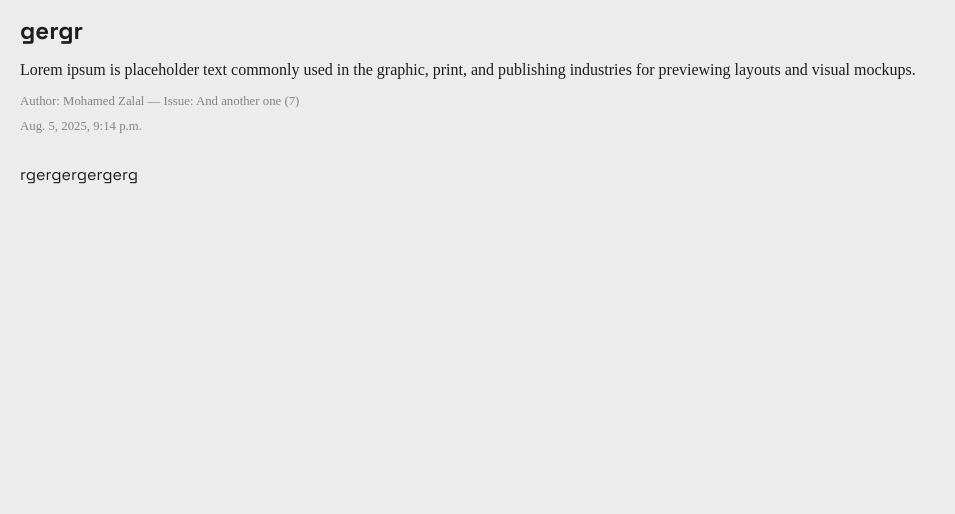
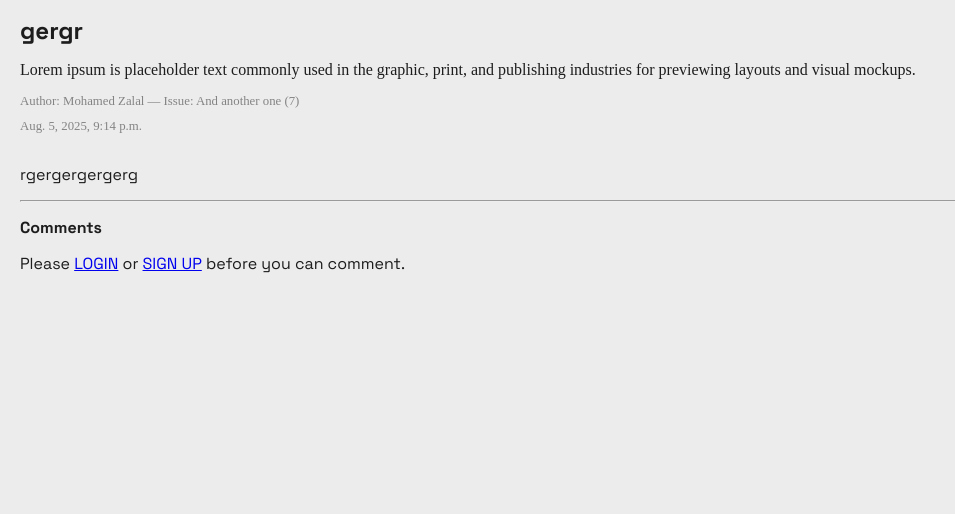
Before and after one commit to mz04030221/core_news, a Django app: page /articles/6/ in a window 1280 px wide. Shown: the part 154-668 px from the top of the page, without its empty margins (0-955 px from the left). Run offline with Django 5.2, Linux system fonts and the light colour scheme; data comes from the database, SQL or seed files in the repository; both versions use the stored data as it was after the commit; some web fonts are replaced.

Commit message:
Add comments

```diff
--- /dev/null
+++ b/articles/forms.py
@@ -0,0 +1,9 @@
+from django import forms
+
+from articles.models import Comment
+
+
+class CommentForm(forms.ModelForm):
+    class Meta:
+        model = Comment
+        fields = ("comment",)
--- a/articles/models.py
+++ b/articles/models.py
@@ -27,3 +27,18 @@ class Article(models.Model):
 
     def get_split_body(self):
         return self.body.split("\r\n")
+
+
+class Comment(models.Model):
+    article = models.ForeignKey(Article, on_delete=models.CASCADE)
+    comment = models.CharField(max_length=140)
+    author = models.ForeignKey(
+        settings.AUTH_USER_MODEL,
+        on_delete=models.CASCADE,
+    )
+
+    def __str__(self):
+        return self.comment
+
+    def get_absolute_url(self):
+        return reverse("article_list")
--- a/articles/views.py
+++ b/articles/views.py
@@ -1,7 +1,43 @@
-from django.views.generic import ListView, DetailView
+from django.views.generic import ListView, DetailView, FormView
+from django.views.generic.detail import SingleObjectMixin
 from django.views.generic.edit import UpdateView, DeleteView, CreateView
 from django.contrib.auth.mixins import LoginRequiredMixin, UserPassesTestMixin
+from django.urls import reverse
+
+from django.views import View
 from articles.models import Article
+from articles.forms import CommentForm
+
+
+class CommentGet(DetailView):
+    model = Article
+    template_name = "articles/article_detail.html"
+
+    def get_context_data(self, **kwargs):
+        context = super().get_context_data(**kwargs)
+        context["form"] = CommentForm()
+        return context
+
+
+class CommentPost(SingleObjectMixin, FormView):
+    model = Article
+    form_class = CommentForm
+    template_name = "articles/article_detail.html"
+
+    def post(self, request, *args, **kwargs):
+        self.object = self.get_object()
+        return super().post(request, *args, **kwargs)
+
+    def form_valid(self, form):
+        comment = form.save(commit=False)
+        comment.article = self.object
+        comment.author = self.request.user
+        comment.save()
+        return super().form_valid(form)
+
+    def get_success_url(self):
+        article = self.object
+        return reverse("article_detail", kwargs={"pk": article.pk})
 
 
 class ArticleListView(ListView):
@@ -9,9 +45,14 @@ class ArticleListView(ListView):
     template_name = "articles/article_list.html"
 
 
-class ArticleDetailView(DetailView):
-    model = Article
-    template_name = "articles/article_detail.html"
+class ArticleDetailView(View):
+    def get(self, request, *args, **kwargs):
+        view = CommentGet.as_view()
+        return view(request, *args, **kwargs)
+
+    def post(self, request, *args, **kwargs):
+        view = CommentPost.as_view()
+        return view(request, *args, **kwargs)
 
 
 class ArticleCreateView(LoginRequiredMixin, CreateView):
@@ -44,7 +85,7 @@ class ArticleUpdateView(LoginRequiredMixin, UserPassesTestMixin, UpdateView):
         return obj.author == self.request.user
 
 
-class ArticleDeleteView(LoginRequiredMixin, UserPassesTestMixin, DetailView):
+class ArticleDeleteView(LoginRequiredMixin, UserPassesTestMixin, DeleteView):
     model = Article
     template_name = "articles/article_delete.html"
 
--- a/static/css/style.css
+++ b/static/css/style.css
@@ -369,6 +369,10 @@ form button {
 .article-detail-container > * {
   margin-bottom: 15px;
 }
+
+.article-detail-container .field-container {
+  gap: 0;
+}
 .article-detail-heading h2 {
   margin: 0;
 }
@@ -384,6 +388,23 @@ form button {
 
 .article-body p {
   margin-top: 20px;
+}
+
+.comment-container .comment-author {
+  display: flex;
+  gap: 5px;
+}
+
+.comment-container .comment-author-name {
+  font-weight: 600;
+}
+
+.comment-container .comment-author-username {
+  opacity: 50%;
+}
+
+.comment-container .comment-body {
+  padding: 0 15px;
 }
 
 /* Profile */
--- a/templates/articles/article_detail.html
+++ b/templates/articles/article_detail.html
@@ -23,5 +23,35 @@
         <div class="article-body">
             {% for paragraph in object.get_split_body %}<p>{{ paragraph }}</p>{% endfor %}
         </div>
+        <hr>
+        <h4>Comments</h4>
+        {% if user.is_authenticated %}
+            <form method="post">
+                {% csrf_token %}
+                <div class="non-field-errors">{{ form.non_field_errors }}</div>
+                {% for field in form.visible_fields %}
+                    <div class="field-container">
+                        {{ field }}
+                        <div class="field-error-text">{{ field.errors }}</div>
+                        <div class="field-help-text">{{ field.help_text }}</div>
+                    </div>
+                {% endfor %}
+                <button type="submit">Submit</button>
+            </form>
+        {% else %}
+            <p>
+                Please <a href="{% url 'login' %}">LOGIN</a> or <a href="{% url 'signup' %}">SIGN UP</a> before you can comment.
+            </p>
+        {% endif %}
+        {% for comment in article.comment_set.all %}
+            <hr>
+            <div class="comment-container">
+                <div class="comment-author">
+                    <div class="comment-author-name">{{ comment.author.first_name }} {{ comment.author.last_name }}</div>
+                    <div class="comment-author-username">({{ comment.author }})</div>
+                </div>
+                <div class="comment-body">{{ comment }}</div>
+            </div>
+        {% endfor %}
     </div>
 {% endblock content %}
```
Also changed, not shown: articles/admin.py (+10 -1 lines), articles/migrations/0003_comment.py (added), db.sqlite3.
